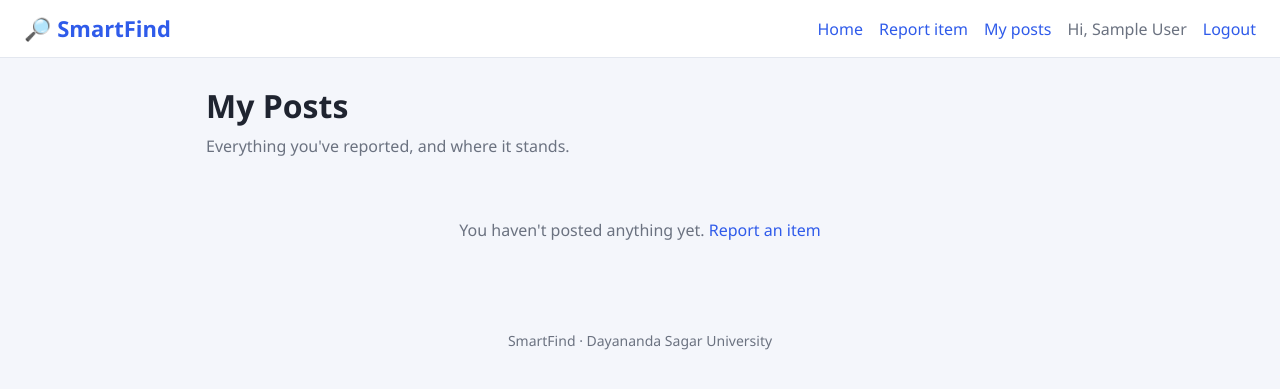
After one commit to Harshwardhan-singh71/smartfind, a Flask app: page /my-posts in a window 1280 px wide. The commit adds this page. Shown: the top 389 px of the page. Run offline with Flask 3, Linux system fonts and the light colour scheme; the visitor is signed in with stand-in values (Sample User, id 1); data that the repository does not hold is empty.

Commit message:
Add My Posts page

```diff
--- a/app.py
+++ b/app.py
@@ -199,6 +199,19 @@ def matches(item_id):
 
     results = find_matches(item, candidates)
     return render_template("matches.html", item=item, results=results)
+@app.route("/my-posts")
+def my_posts():
+    if "user_id" not in session:
+        flash("Please log in to see your posts.")
+        return redirect(url_for("login"))
+
+    conn = get_db()
+    items = conn.execute(
+        "SELECT * FROM items WHERE user_id = ? ORDER BY date_reported DESC",
+        (session["user_id"],),
+    ).fetchall()
+    conn.close()
+    return render_template("my_posts.html", items=items)
 
 if __name__ == "__main__":
     app.run(debug=True)
--- a/templates/base.html
+++ b/templates/base.html
@@ -13,6 +13,7 @@
             <a href="/">Home</a>
             <a href="/report">Report item</a>
             {% if session.user_id %}
+                <a href="/my-posts">My posts</a>
                 <span class="nav-user">Hi, {{ session.user_name }}</span>
                 <a href="/logout">Logout</a>
             {% else %}
--- /dev/null
+++ b/templates/my_posts.html
@@ -0,0 +1,40 @@
+{% extends "base.html" %}
+
+{% block title %}My Posts - SmartFind{% endblock %}
+
+{% block content %}
+    <h1 class="page-title">My Posts</h1>
+    <p class="subtitle">Everything you've reported, and where it stands.</p>
+
+    {% for item in items %}
+    <div class="card {% if item.resolved %}resolved{% endif %}">
+        <div class="card-top">
+            <span class="tag {{ item.status }}">{{ item.status|upper }}</span>
+            {% if item.resolved %}
+                <span class="meta"><b>✔ Returned</b></span>
+            {% else %}
+                <span class="meta"><b>● Open</b></span>
+            {% endif %}
+        </div>
+        <h3>{{ item.title }}</h3>
+        {% if item.image %}
+            <img class="item-photo" src="{{ url_for('static', filename='uploads/' + item.image) }}" alt="{{ item.title }}">
+        {% endif %}
+        <p>{{ item.description }}</p>
+        <p class="meta">📍 {{ item.location }} &nbsp;·&nbsp; 🏷️ {{ item.category }}</p>
+        {% if item.event_date %}
+            <p class="meta">🕒 {{ item.event_date }}{% if item.event_time %}, {{ item.event_time }}{% endif %}</p>
+        {% endif %}
+        <p class="meta">Posted: {{ item.date_reported }}</p>
+
+        {% if not item.resolved %}
+            <a class="btn btn-outline" href="/matches/{{ item.id }}">See possible matches</a>
+            <form method="POST" action="/resolve/{{ item.id }}?back=my" style="display: inline;">
+                <button type="submit">Mark as returned</button>
+            </form>
+        {% endif %}
+    </div>
+    {% else %}
+        <p class="empty">You haven't posted anything yet. <a href="/report">Report an item</a></p>
+    {% endfor %}
+{% endblock %}
```
